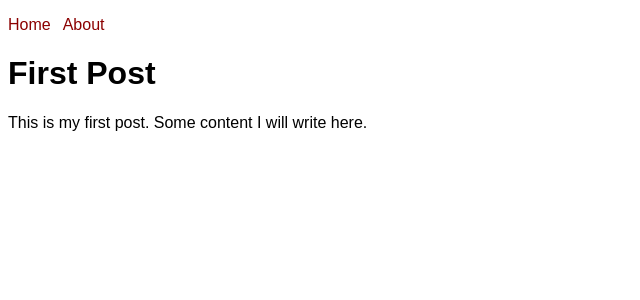
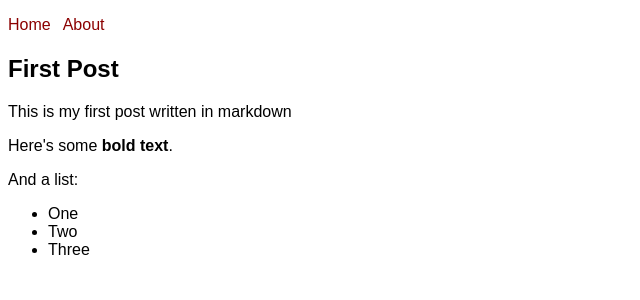
Before and after one commit to jinhanloh2021/Learn-nextjs, a Next.js app: page /first-post in a window 1280 px wide. Shown: the top 300 px of the page, without its empty margins (0-640 px from the left). Built offline with nearby package versions, Linux system fonts and the light colour scheme.

Commit message:
Add markdown and render markdown in website.

```diff
--- a/content/posts/first-post.json
+++ /dev/null
@@ -1,4 +0,0 @@
-{
-  "title": "First Post",
-  "body": "This is my first post. Some content I will write here."
-}
--- /dev/null
+++ b/content/posts/first-post.md
@@ -0,0 +1,13 @@
+# First Post
+
+This is my first post written in markdown
+
+Here's some __bold text__.
+
+And a list:
+
+* One
+* Two
+* Three
+
+<!-- ![Alt text](https://d33wubrfki0l68.cloudfront.net/4b052d1dc45c9fb6f95caaca375636f792713192/c4043/lesson-images/code-1-options.png) -->
--- a/lib/posts.js
+++ b/lib/posts.js
@@ -1,8 +1,11 @@
 import { readFile } from 'fs/promises';
+import { marked } from 'marked';
 
 // Used in getStaticProps. Server side.
 export const getPost = async (slug) => {
-  const data = await readFile(`content/posts/${slug}.json`, 'utf-8');
-  console.log('Data: ', data);
-  return JSON.parse(data);
+  const source = await readFile(`content/posts/${slug}.md`, 'utf-8');
+  const html = marked(source);
+  return {
+    body: html,
+  };
 };
--- a/package.json
+++ b/package.json
@@ -11,6 +11,7 @@
   "dependencies": {
     "eslint": "8.35.0",
     "eslint-config-next": "13.2.3",
+    "marked": "^4.2.12",
     "next": "13.2.3",
     "react": "18.2.0",
     "react-dom": "18.2.0"
--- a/pages/first-post.js
+++ b/pages/first-post.js
@@ -19,7 +19,7 @@ export default function FirstPostPage({ post: { title, body } }) {
       </Head>
       <main>
         <h1>{title}</h1>
-        <p>{body}</p>
+        <article dangerouslySetInnerHTML={{ __html: body }} />
       </main>
     </>
   );
```
Also changed, not shown: 2 other files (tests, documents, lock files or other folders).
